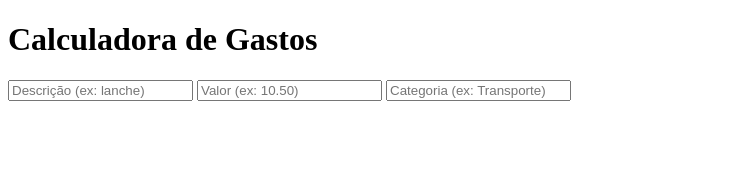
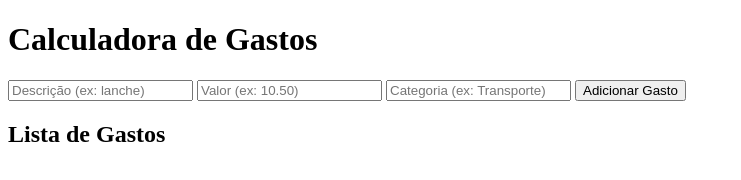
Before and after one commit to guicirelli/AvaliacaoADS, a plain HTML site: page index.html in a window 1280 px wide. Shown: the whole page, without its empty margins (0-741 px from the left). Drawn offline with Linux system fonts and the light colour scheme.

Commit message:
Adiciona Titulo 2

```diff
--- a/index.html
+++ b/index.html
@@ -7,10 +7,15 @@
   <link rel="stylesheet" href="style.css" />
 </head>
 <body>
-    <h1>Calculadora de Gastos</h1>
+<h1>Calculadora de Gastos</h1>
+<form id="gasto-form">
     <input type="text" id="descricao" placeholder="Descrição (ex: lanche)" required />
     <input type="number" id="valor" placeholder="Valor (ex: 10.50)" step="0.01" required />
     <input type="text" id="categoria" placeholder="Categoria (ex: Transporte)" required />
+    <button type="submit">Adicionar Gasto</button>
+  </form>
+  <h2>Lista de Gastos</h2>
+
+  <script src="script.js"></script>
 </body>
-<script src="script.js"></script>
 </html>
```
